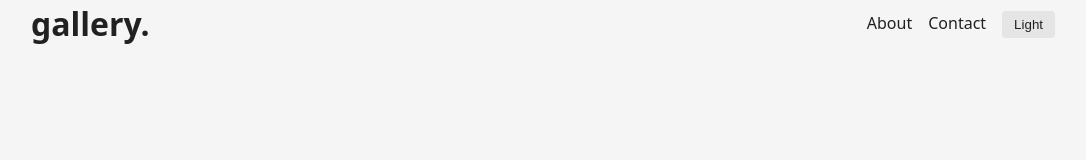
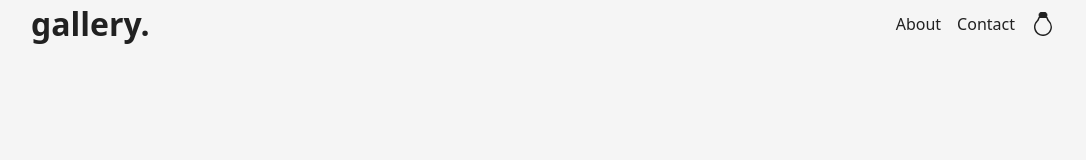
Before and after one commit to lesterong/gallery, a React (Vite) app: page / in a window 1280 px wide. Shown: the top 160 px of the page, without its empty margins (97-1183 px from the left). Built offline with nearby package versions, Linux system fonts and the light colour scheme; a web font is replaced by a local one.

Commit message:
Change theme toggle icon

```diff
--- a/src/components/Navbar.module.scss
+++ b/src/components/Navbar.module.scss
@@ -6,6 +6,10 @@
   justify-content: space-between;
   align-items: center;
 
+  > div {
+    display: flex;
+  }
+
   .nav-link {
     text-decoration: none;
     color: inherit;
@@ -13,6 +17,7 @@
   }
 
   > .nav-title {
+    cursor: pointer;
     text-decoration: none;
     color: inherit;
     font-size: 2rem;
--- a/src/components/ThemeToggle.module.scss
+++ /dev/null
@@ -1,8 +0,0 @@
-.btn {
-  text-transform: capitalize;
-  border: none;
-  padding: 6px 12px;
-  border-radius: 4px;
-  background: var(--background-secondary);
-  color: var(--text-primary);
-}
--- a/src/components/ThemeToggle.tsx
+++ b/src/components/ThemeToggle.tsx
@@ -1,8 +1,7 @@
-import { useEffect, useState } from 'react';
-import styles from './ThemeToggle.module.scss'
+import { useEffect } from 'react';
+import { motion } from 'framer-motion';
 
 const ThemeToggle = () => {
-  const [theme, setTheme] = useState(localStorage.theme)
   useEffect(() => {
     if (localStorage.getItem('theme') !== 'dark' && localStorage.getItem('theme') !== 'light') {
       if (matchMedia('(prefers-color-scheme: dark)').matches) {
@@ -12,7 +11,6 @@ const ThemeToggle = () => {
       }
     }
     document.documentElement.setAttribute('data-theme', localStorage.theme);
-    setTheme(localStorage.theme)
   }, []);
 
   const handleThemeToggle = () => {
@@ -22,12 +20,27 @@ const ThemeToggle = () => {
       localStorage.setItem('theme', 'dark');
     }
     document.documentElement.setAttribute('data-theme', localStorage.theme);
-    setTheme(localStorage.theme)
   };
 
 
   return (
-    <button className={styles.btn} onClick={handleThemeToggle}>{theme}</button>
+    <motion.svg
+      drag="y"
+      dragElastic={0.5}
+      dragConstraints={{ top: 0, bottom: 0 }}
+      style={{ width: "24px", stroke: "2px", rotate: "180deg" }}
+      onDragEnd={(_, info) => {
+        if (info.point.y > 58) {
+          handleThemeToggle();
+        }
+      }}
+      xmlns="http://www.w3.org/2000/svg"
+      fill="currentColor"
+      viewBox="0 0 16 16"
+    >
+      <path
+        d="M2 6a6 6 0 1 1 10.174 4.31c-.203.196-.359.4-.453.619l-.762 1.769A.5.5 0 0 1 10.5 13a.5.5 0 0 1 0 1 .5.5 0 0 1 0 1l-.224.447a1 1 0 0 1-.894.553H6.618a1 1 0 0 1-.894-.553L5.5 15a.5.5 0 0 1 0-1 .5.5 0 0 1 0-1 .5.5 0 0 1-.46-.302l-.761-1.77a1.964 1.964 0 0 0-.453-.618A5.984 5.984 0 0 1 2 6zm6-5a5 5 0 0 0-3.479 8.592c.263.254.514.564.676.941L5.83 12h4.342l.632-1.467c.162-.377.413-.687.676-.941A5 5 0 0 0 8 1z" />
+    </motion.svg>
   );
 };
 
```
